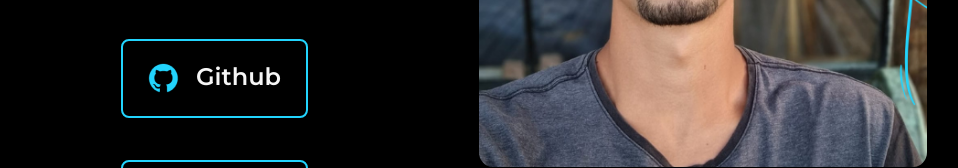
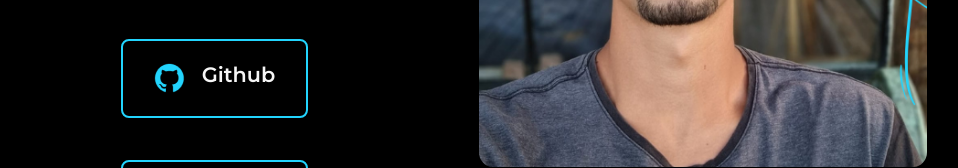
Before and after one commit to FilipeAsafe/portfolio-main, a plain HTML site: page index.html in a window 1280 px wide. Shown: the part 769-937 px from the top of the page, without its empty margins (161-1119 px from the left). Drawn offline with nearby package versions, Linux system fonts and the light colour scheme.

Commit message:
Update style.css

```diff
--- a/styles/style.css
+++ b/styles/style.css
@@ -101,7 +101,7 @@ h1 {
     width: 50%;
     text-align: center;
     border-radius: 16px;
-    font-size: 1.5rem;
+    font-size: 1.3rem;
     font-weight: 600;
     padding: 21.5px 0;
     text-decoration: none;
```
